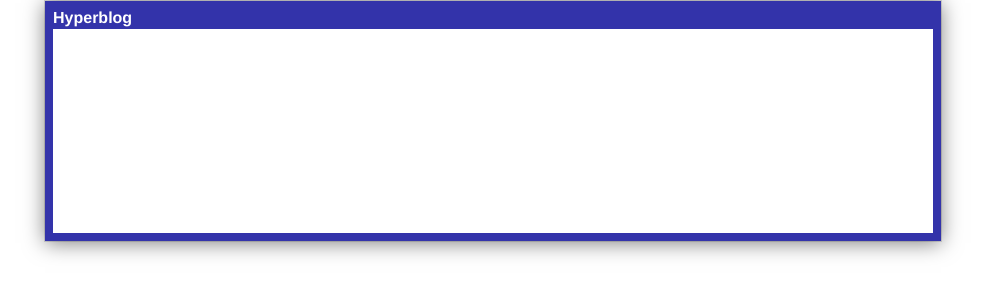
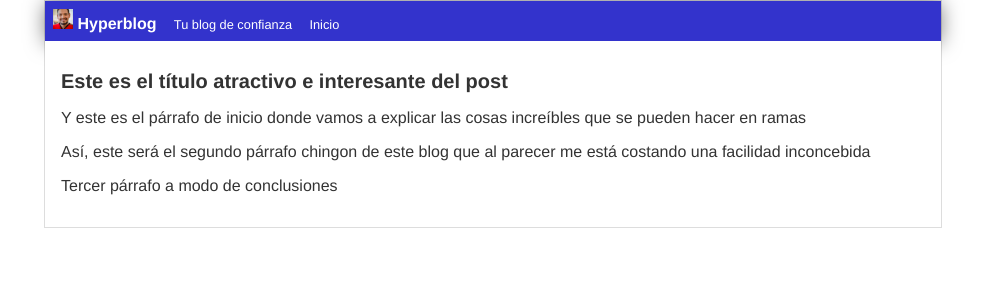
Before and after one commit to Cemodan/hyperblog, a plain HTML site: page blogpost.html in a window 1280 px wide. Shown: the whole page, without its empty margins (147-1132 px from the left). Drawn offline with Linux system fonts and the light colour scheme.

Commit message:
logo correcto y magicamente corregido, agreco a rama header

```diff
--- a/blogpost.html
+++ b/blogpost.html
@@ -8,7 +8,7 @@
   <body>
     <div id="container">
       <div id="cabecera">
-        <div id="logo" src="imagenes/omardaniel.jpg" style="width: 20px; height:20px"/>
+        <img id="logo" src="imagenes/omardaniel.jpg" />
           Hyperblog
           <span id="tagline">Tu blog de confianza</span>
           <span id="tagline">Inicio</span>
--- a/css/estilos.css
+++ b/css/estilos.css
@@ -10,19 +10,18 @@ body
 
 #cabecera
 {
-  background: #33A;
+  background: #33C;
   box-shadow: 0px 2px 20px 0px rgba(0, 0, 0, 0.5);
   color: white;
   font-weight: bold;
   margin: 0;
   padding: 0.5em;
+  vertical-align: middle;
 }
 #cabecera #logo
 {
-  display: block;
   width: 20px;
   height: auto;
-  vertical-align: middle;
 }
 #cabecera #tagline
 {
```
Also changed, not shown: 1 other file.
